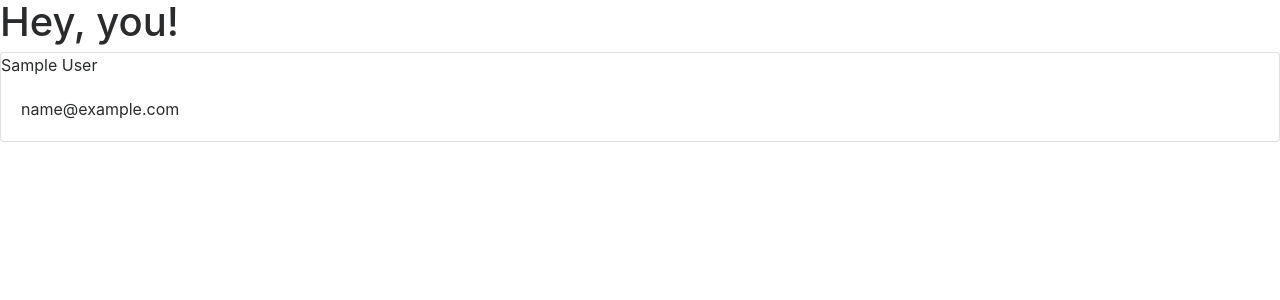
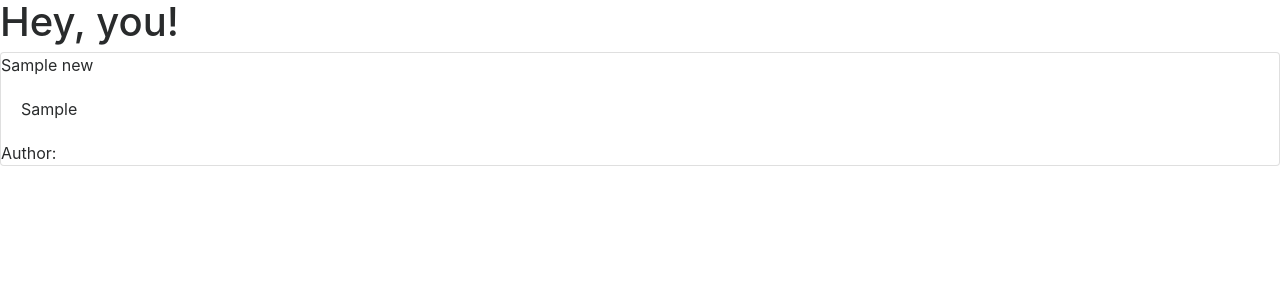
Before and after one commit to NZOleg/ownMVC, a PHP site: page / in a window 1280 px wide. Shown: the top 300 px of the page. Run offline with PHP 8.4, Linux system fonts and the light colour scheme; tables that the repository leaves empty or names only in its code hold one stand-in row (values such as "Sample post"); some libraries are stand-ins or nearby versions.

Commit message:
+setting layout

```diff
--- a/App/Model.php
+++ b/App/Model.php
@@ -25,11 +25,12 @@ abstract class Model
 
     public static function findById($id){
         $db = Db::instance();
-        return $db->query(
+        $res = $db->query(
             'SELECT * FROM ' . static::TABLE. ' WHERE id=:id',
             [':id' => $id],
             static::class
         );
+        return $res != null ? $res[0] : null;
     }
 
     public function isNew(){
--- a/App/Models/News.php
+++ b/App/Models/News.php
@@ -41,4 +41,14 @@ class News
                 return null;
         }
     }
+
+    public function __isset($name)
+    {
+        switch ($name){
+            case 'author':
+                return true;
+            default:
+                return false;
+        }
+    }
 }
--- a/App/templates/index.php
+++ b/App/templates/index.php
@@ -10,10 +10,13 @@
 </head>
 <body>
 <h1><?=$title ?></h1>
-<?php foreach ($users as $user) :?>
+<?php foreach ($news as $article) :?>
 <div class="card">
-    <div class=".card-header"><?php echo $user->name; ?></div>
-    <div class="card-block"><?php echo $user->email; ?></div>
+    <div class=".card-header"><?php echo $article->title; ?></div>
+    <div class="card-block"><?php echo $article->lead; ?></div>
+    <?php if (!empty($article->author)): ?>
+        Author: <?=$article->author->name ?>
+    <?php endif; ?>
 </div>
 <?php endforeach; ?>
 <!-- jQuery first, then Tether, then Bootstrap JS. -->
--- a/index.php
+++ b/index.php
@@ -4,8 +4,7 @@ require __DIR__. '/autoload.php';
 $view = new \App\View();
 
 
-$view->users = \App\Models\User::findAll();
+$view->news = \App\Models\News::findAll();
 $view->title = 'Hey, you!';
 
-
 $view->display(__DIR__.'/App/templates/index.php');
```
